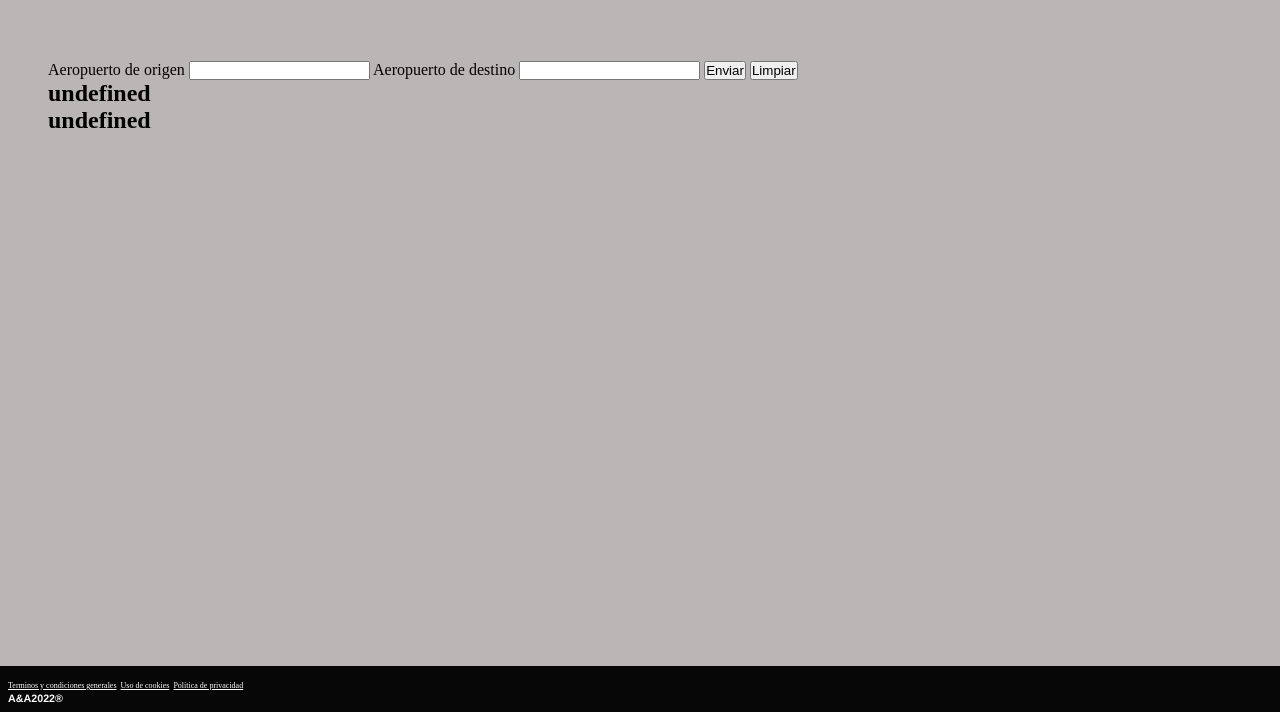
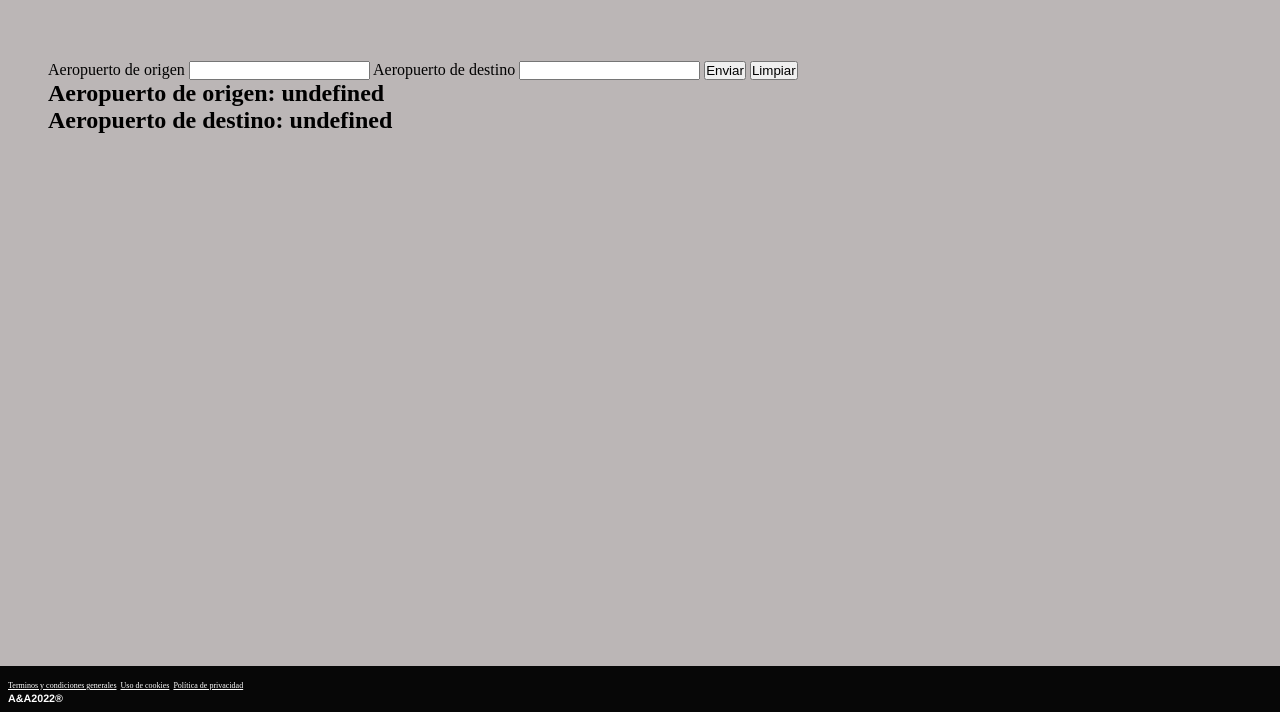
Before and after one commit to alexander970/buscador-vuelos, a plain HTML site: page index.html in a window 1280 px wide. Both pictures are taken after typing "Sample", "Sample" into the empty fields and a click on the button "Enviar". Shown: the part 88-800 px from the top of the page. Drawn offline with Linux system fonts and the light colour scheme; no server answers.

Commit message:
mejoras en los aeropuertos

```diff
--- a/index.html
+++ b/index.html
@@ -27,8 +27,8 @@
             <button type="submit">Enviar</button>
             <button type="reset">Limpiar</button>
           </form>
-          <h2 class="origin">Origen: Alicante International (ALC)</h2>
-          <h2 class="destination">Destino: Adolfo Suárez Madrid–Barajas (MAD)</h2>
+          <h2 class="origin"></h2>
+          <h2 class="destination"></h2>
 
       </section>
     </main>
--- a/main.js
+++ b/main.js
@@ -80,8 +80,8 @@ function printAeropuertos(e) {
       if (isCodeIataValid === true) {
         console.log(airports[code]);
       }
-      originAirport.innerText = airports[originAirportIata];
-      destinationAirport.innerText = airports[destinationAirportIata];
+      originAirport.innerText = `Aeropuerto de origen: ${airports[originAirportIata]}`;
+      destinationAirport.innerText = `Aeropuerto de destino: ${airports[destinationAirportIata]}`;
     });
 
   this.reset();
```
